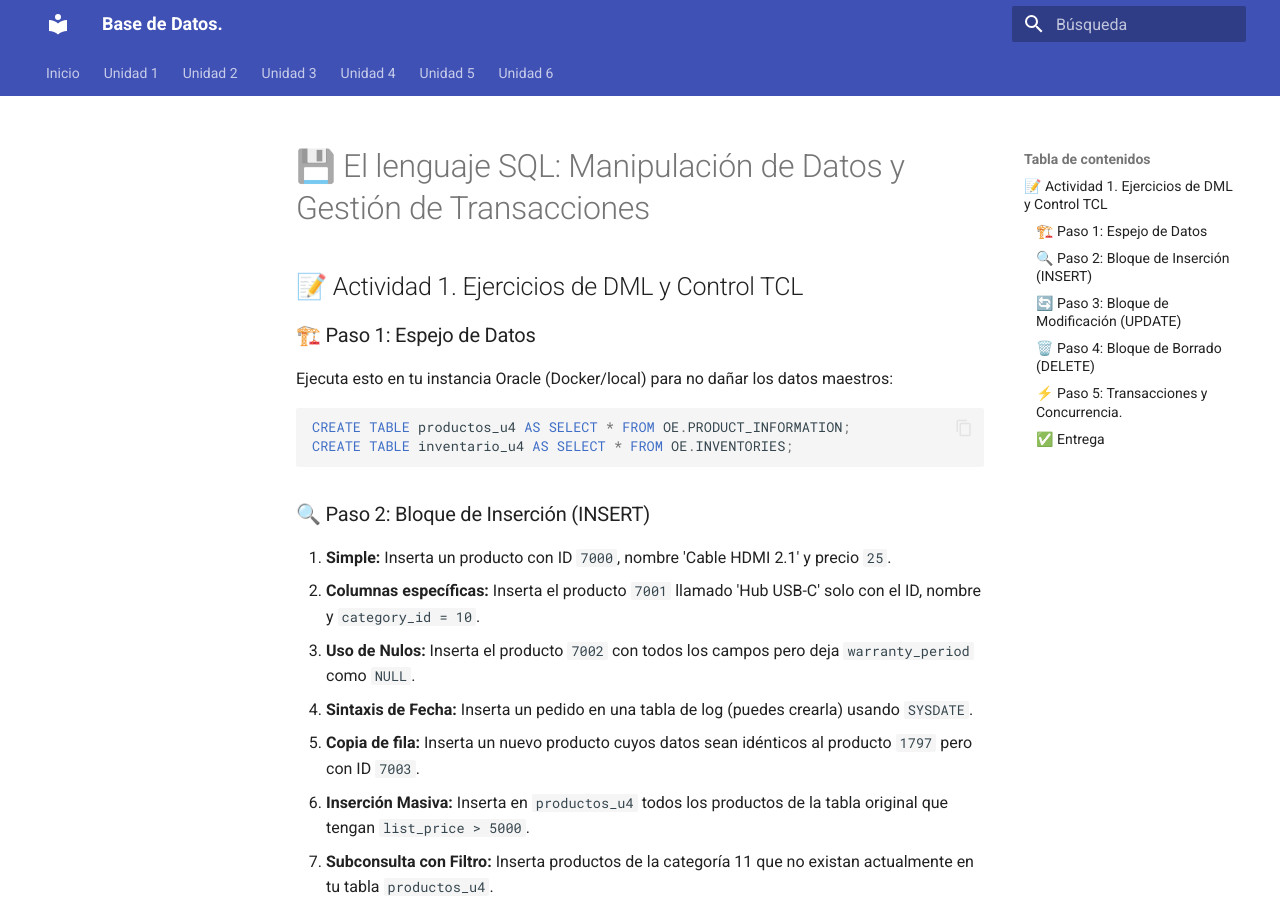
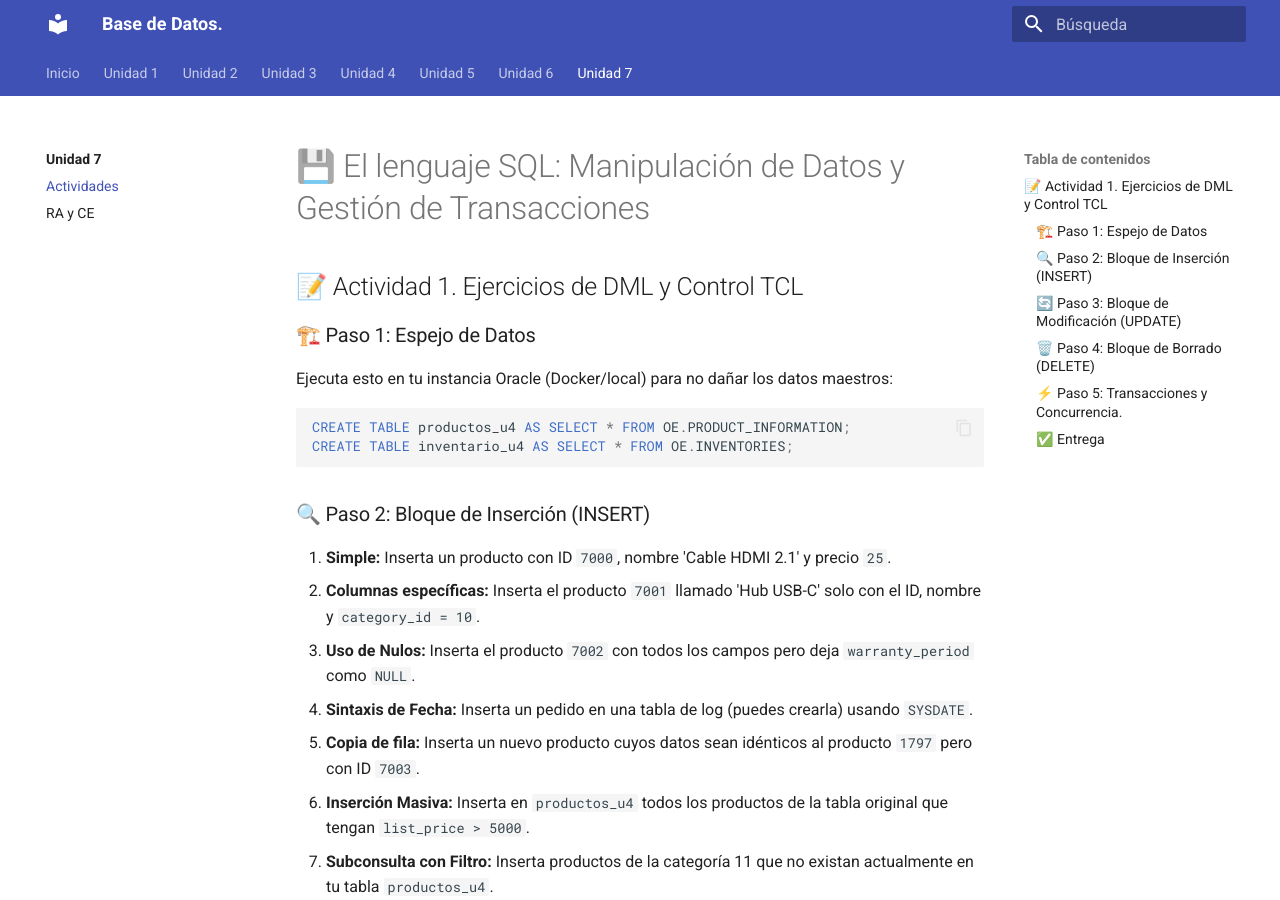
Before and after one commit to fjagui/web-bd, an MkDocs documentation site: the page built from docs/UD7/practicas.md, in a window 1280 px wide and 900 px high. Built offline with MkDocs 1.6.1 and Material for MkDocs 9.7.7, drawn with Linux system fonts in a browser that asks for light colours; some of the changed lines change nothing that is shown.

Commit message:
Unidad 7 terminada con menu

```diff
--- a/mkdocs.yml
+++ b/mkdocs.yml
@@ -67,7 +67,7 @@ nav:
       - Teoría: UD6/index.md
       - Actividades: UD6/practicas.md
       - RA y CE: UD6/ra.md
-#   - Unidad 6:
-#       - Teoría: UD6/index.md
-#       - Actividades: UD6/practicas.md
-#       - RA y CE: UD6/ra.md
+  - Unidad 7:
+      - Teoría: UD7/index.md
+      - Actividades: UD7/practicas.md
+      - RA y CE: UD7/ra.md
```
